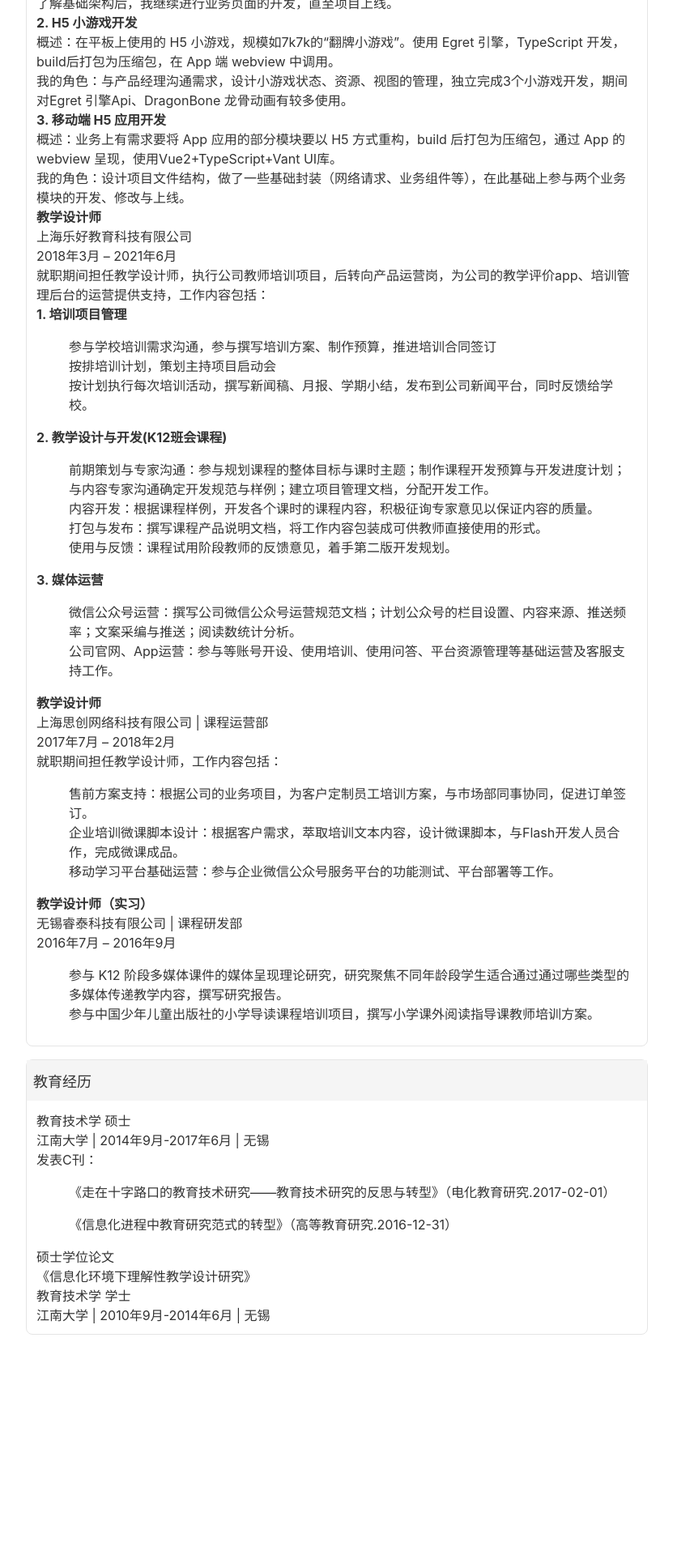
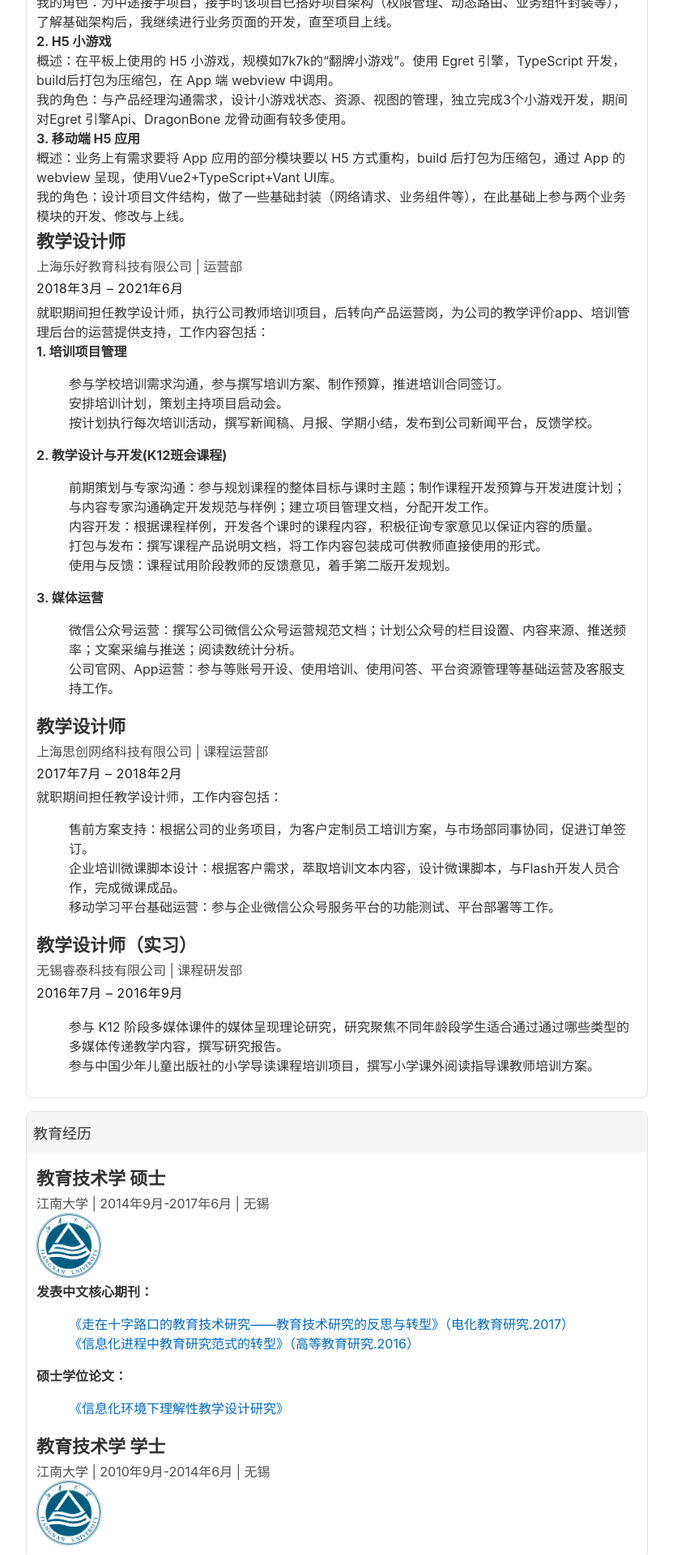
Before and after one commit to went2/simon.me, a Next.js app: page /cv in a window 1280 px wide. Shown: the part 620-2540 px from the top of the page at 81% size, without its empty margins (224-1055 px from the left). Before the commit the page ends 2284 px from the top, so only its background shows below. Built offline with nearby package versions, Linux system fonts and the light colour scheme.

Commit message:
cv page styled

```diff
--- a/src/components/CollapseContent/CollapseContent.module.scss
+++ b/src/components/CollapseContent/CollapseContent.module.scss
@@ -24,6 +24,10 @@
     margin-right: 5px;
   }
 
+  .show-collapsed {
+    border-bottom: 3px solid #e5e5e5;
+  }
+
   .collapse-wrapper {
     overflow: auto;
   }
--- a/src/components/CollapseContent/index.tsx
+++ b/src/components/CollapseContent/index.tsx
@@ -1,4 +1,3 @@
-import { NextPage } from 'next';
 import { useState } from 'react';
 import styles from './CollapseContent.module.scss';
 
@@ -8,7 +7,7 @@ interface PropsType {
   children?: React.ReactNode;
 }
 
-const CollapseContent: NextPage<PropsType> = ({ title, collapsed = false, children }) => {
+const CollapseContent = ({ title, collapsed = false, children }: PropsType): JSX.Element => {
   const [isCollapsed, setIsCollapsed] = useState(collapsed);
 
   return (
--- /dev/null
+++ b/src/components/CvContent/CompanyName.tsx
@@ -0,0 +1,27 @@
+type Props = {
+  children: string | JSX.Element;
+};
+
+const CompanyName = ({ children }: Props) => {
+  return (
+    <>
+      <span>{children}</span>
+      <style jsx>
+        {`
+        span {
+          font-size: 16px;
+          line-height: 1.4rem;
+          color: var(--text-secondary);
+          padding: 2px 0;
+        }
+        span:hover {
+          border-bottom: 1px dashed #bbb;
+        }
+
+        `}
+      </style>
+    </>
+  );
+};
+
+export default CompanyName;
--- /dev/null
+++ b/src/components/CvContent/JobTitle.tsx
@@ -0,0 +1,22 @@
+type Props = {
+  children: string | JSX.Element;
+}
+
+const JobTitle = ({ children }: Props) => {
+  return (
+    <>
+      <p><strong>{children}</strong></p>
+      <style jsx>
+        {`
+        strong {
+          font-size: 22px;
+          line-height: 2.5rem;
+        }
+
+        `}
+      </style>
+    </>
+  );
+};
+
+export default JobTitle;
--- /dev/null
+++ b/src/components/CvContent/WorkingYear.tsx
@@ -0,0 +1,26 @@
+type Props = {
+  children: string | JSX.Element;
+};
+
+const WorkingYear = ({ children }: Props) => {
+  return (
+    <>
+      <p>{children}</p>
+      <style jsx>
+        {`
+        p {
+          font-size: 16px;
+          margin: 3px auto;
+          line-height: 1.4rem;
+          color: var(--text-primary);
+          padding: 2px 0;
+          letter-spacing: 0.5px;
+        }
+
+        `}
+      </style>
+    </>
+  );
+};
+
+export default WorkingYear;
--- a/src/pages/cv.tsx
+++ b/src/pages/cv.tsx
@@ -1,6 +1,10 @@
 import { NextPage } from 'next';
+import Image from 'next/image';
 import styles from '../styles/Cv.module.scss';
 import CollapseContent from '../components/CollapseContent';
+import JobTitle from '../components/CvContent/JobTitle';
+import CompanyName from '../components/CvContent/CompanyName';
+import WorkingYear from '../components/CvContent/WorkingYear';
 
 const Cv: NextPage = () => {
   return (
@@ -24,30 +28,32 @@ const Cv: NextPage = () => {
       <CollapseContent title='个人总结'>
         本科与硕士就读教育技术学专业，毕业后在教育服务公司先后从事教学设计、产品运营等工作，后花半年时间学习前端开发相关知识与技能，目前从事前端开发，有后台管理系统、H5小游戏、移动端H5等类型应用的开发经验。
       </CollapseContent>
+
       <CollapseContent title='工作经历'>
-        <section className="experience">
-          <header>
-            <p><strong>前端开发工程师</strong></p>
-            <p>上海胜者教育有限公司 | 在线学堂部</p>
-            <p>2021年8月 – 2022年5月</p>
+        <section className={styles.expContainer}>
+          <header className={styles.expHeader}>
+            <JobTitle>前端开发工程师</JobTitle>
+            <CompanyName>上海胜者教育有限公司 | 在线学堂部</CompanyName>
+            <WorkingYear>2021年8月 – 2022年5月</WorkingYear>
           </header>
-          <div className='content'>
+
+          <div className={styles.expDes}>
             <p>就职期间参与以下类型项目开发：</p>
 
-            <section className='job-description'>
+            <section className={styles.jobDes}>
               <p><strong>1. 公司财务后台管理系统</strong></p>
               <p>概述：为公司的销售、财务、客服等人员提供订单管理、财务管理、教务管理等功能的后台管理系统，前后端分离，前端技术栈Vue2+TypeScript+AntDesign Vue UI库。</p>
               <p>我的角色：为中途接手项目，接手时该项目已搭好项目架构（权限管理、动态路由、业务组件封装等），了解基础架构后，我继续进行业务页面的开发，直至项目上线。</p>
             </section>
 
-            <section className='job-description'>
-              <p><strong>2.	H5 小游戏开发</strong></p>
+            <section className={styles.jobDes}>
+              <p><strong>2.	H5 小游戏</strong></p>
               <p>概述：在平板上使用的 H5 小游戏，规模如7k7k的“翻牌小游戏”。使用 Egret 引擎，TypeScript 开发，build后打包为压缩包，在 App 端 webview 中调用。</p>
               <p>我的角色：与产品经理沟通需求，设计小游戏状态、资源、视图的管理，独立完成3个小游戏开发，期间对Egret 引擎Api、DragonBone 龙骨动画有较多使用。</p>
             </section>
 
-            <section className='job-description'>
-              <p><strong>3.	移动端 H5 应用开发</strong></p>
+            <section className={styles.jobDes}>
+              <p><strong>3.	移动端 H5 应用</strong></p>
               <p>概述：业务上有需求要将 App 应用的部分模块要以 H5 方式重构，build 后打包为压缩包，通过 App 的 webview 呈现，使用Vue2+TypeScript+Vant UI库。</p>
               <p>我的角色：设计项目文件结构，做了一些基础封装（网络请求、业务组件等），在此基础上参与两个业务模块的开发、修改与上线。</p>
             </section>
@@ -55,25 +61,27 @@ const Cv: NextPage = () => {
           </div>
         </section>
 
-        <section className='experience'>
-          <header>
-            <p><strong>教学设计师</strong></p>
-            <p>上海乐好教育科技有限公司</p>
-            <p>2018年3月 – 2021年6月</p>
+        <section className={styles.expContainer}>
+          <header className={styles.expHeader}>
+            <JobTitle>教学设计师</JobTitle>
+            <CompanyName>上海乐好教育科技有限公司 | 运营部</CompanyName>
+            <WorkingYear>2018年3月 – 2021年6月</WorkingYear>
           </header>
-          <div className="content">
+
+          <div className={styles.expDes}>
             <p>就职期间担任教学设计师，执行公司教师培训项目，后转向产品运营岗，为公司的教学评价app、培训管理后台的运营提供支持，工作内容包括：</p>
 
-            <section className='job-description'>
+            <section className={styles.jobDes}>
               <p><strong>1.	培训项目管理</strong></p>
               <ul>
-                <li>参与学校培训需求沟通，参与撰写培训方案、制作预算，推进培训合同签订</li>
-                <li>按排培训计划，策划主持项目启动会</li>
-                <li>按计划执行每次培训活动，撰写新闻稿、月报、学期小结，发布到公司新闻平台，同时反馈给学校。</li>
+                <li>参与学校培训需求沟通，参与撰写培训方案、制作预算，推进培训合同签订。</li>
+                <li>安排培训计划，策划主持项目启动会。</li>
+                <li>按计划执行每次培训活动，撰写新闻稿、月报、学期小结，发布到公司新闻平台，反馈学校。</li>
               </ul>
+
             </section>
 
-            <section className='job-description'>
+            <section className={styles.jobDes}>
               <p><strong>2.	教学设计与开发(K12班会课程)</strong></p>
               <ul>
                 <li>前期策划与专家沟通：参与规划课程的整体目标与课时主题；制作课程开发预算与开发进度计划；与内容专家沟通确定开发规范与样例；建立项目管理文档，分配开发工作。</li>
@@ -83,7 +91,7 @@ const Cv: NextPage = () => {
               </ul>
             </section>
 
-            <section className='job-description'>
+            <section className={styles.jobDes}>
               <p><strong>3.	媒体运营</strong></p>
               <ul>
                 <li>微信公众号运营：撰写公司微信公众号运营规范文档；计划公众号的栏目设置、内容来源、推送频率；文案采编与推送；阅读数统计分析。</li>
@@ -93,56 +101,102 @@ const Cv: NextPage = () => {
           </div>
         </section>
 
-        <section className="experience">
-          <header>
-            <p><strong>教学设计师</strong></p>
-            <p>上海思创网络科技有限公司 | 课程运营部</p>
-            <p>2017年7月 – 2018年2月</p>
+        <section className={styles.expContainer}>
+          <header className={styles.expHeader}>
+            <JobTitle>教学设计师</JobTitle>
+            <CompanyName>上海思创网络科技有限公司 | 课程运营部</CompanyName>
+            <WorkingYear>2017年7月 – 2018年2月</WorkingYear>
           </header>
-          <div className="content">
+
+          <div className={styles.expDes}>
             <p>就职期间担任教学设计师，工作内容包括：</p>
+            <section className={styles.jobDes}>
               <ul>
                 <li>售前方案支持：根据公司的业务项目，为客户定制员工培训方案，与市场部同事协同，促进订单签订。</li>
                 <li>企业培训微课脚本设计：根据客户需求，萃取培训文本内容，设计微课脚本，与Flash开发人员合作，完成微课成品。</li>
                 <li>移动学习平台基础运营：参与企业微信公众号服务平台的功能测试、平台部署等工作。</li>
               </ul>
+            </section>
+
           </div>
         </section>
 
-        <section className="experience">
-          <header>
-            <p><strong>教学设计师（实习）</strong></p>
-            <p>无锡睿泰科技有限公司 | 课程研发部</p>
-            <p>2016年7月 – 2016年9月</p>
+        <section className={styles.expContainer}>
+          <header className={styles.expHeader}>
+            <JobTitle>教学设计师（实习）</JobTitle>
+            <CompanyName>无锡睿泰科技有限公司 | 课程研发部</CompanyName>
+            <WorkingYear>2016年7月 – 2016年9月</WorkingYear>
           </header>
-          <div className="content">
+
+          <div className={styles.expDes}>
+            <section className={styles.jobDes}>
               <ul>
                 <li>参与 K12 阶段多媒体课件的媒体呈现理论研究，研究聚焦不同年龄段学生适合通过通过哪些类型的多媒体传递教学内容，撰写研究报告。</li>
                 <li>参与中国少年儿童出版社的小学导读课程培训项目，撰写小学课外阅读指导课教师培训方案。</li>
               </ul>
+            </section>
           </div>
         </section>
 
       </CollapseContent>
 
       <CollapseContent title='教育经历'>
-        <section>
-          <p>教育技术学 硕士</p>
-          <p>江南大学 | 2014年9月-2017年6月 | 无锡</p>
-          <p>发表C刊：</p>
+        <section className={styles.expContainer}>
+          <header className={styles.expHeaderWithFlex}>
+            <div>
+              <JobTitle>教育技术学 硕士</JobTitle>
+              <CompanyName>江南大学 | 2014年9月-2017年6月 | 无锡</CompanyName>
+            </div>
+            <Image
+              src="/jiangnan_university_logo.png" alt="jiangnan_university_logo"
+              width={80}
+              height={80}
+            />
+          </header>
+          <div className={styles.expDesEdu}>
+            <p><strong>
+              发表中文核心期刊：
+            </strong>
+            </p>
             <ul>
-            《走在十字路口的教育技术研究——教育技术研究的反思与转型》（电化教育研究.2017-02-01）
+              <li>
+                <a href="https://www.cnki.com.cn/Article/CJFDTOTAL-DHJY201702003.htm">
+                  《走在十字路口的教育技术研究——教育技术研究的反思与转型》（电化教育研究.2017）
+                </a>
+              </li>
+              <li>
+                <a href="https://www.cnki.com.cn/Article/CJFDTotal-HIGH201612010.htm">
+                  《信息化进程中教育研究范式的转型》（高等教育研究.2016）
+                </a>
+              </li>
             </ul>
+
+            <p><strong>硕士学位论文：</strong></p>
             <ul>
-            《信息化进程中教育研究范式的转型》（高等教育研究.2016-12-31）
+              <li className={styles.thesis}>
+                <a href="https://cdmd.cnki.com.cn/Article/CDMD-10295-1017250327.htm">
+                  《信息化环境下理解性教学设计研究》
+                </a>
+              </li>
             </ul>
-          <p>硕士学位论文</p>
-          <p>《信息化环境下理解性教学设计研究》</p>
 
+          </div>
         </section>
-        <section>
-          <p>教育技术学 学士</p>
-          <p>江南大学 | 2010年9月-2014年6月 | 无锡</p>
+
+        <section className={styles.expContainer}>
+          <header className={styles.expHeaderWithFlex}>
+            <div>
+              <JobTitle>教育技术学 学士</JobTitle>
+              <CompanyName>江南大学 | 2010年9月-2014年6月 | 无锡</CompanyName>
+            </div>
+            <Image
+              src="/jiangnan_university_logo.png" alt="jiangnan_university_logo"
+              width={80}
+              height={80}
+            />
+          </header>
+
+
         </section>
       </CollapseContent>
 
--- a/src/styles/Cv.module.scss
+++ b/src/styles/Cv.module.scss
@@ -16,33 +16,94 @@
   .social-media {}
 }
 
-.panel {
-  margin: 1rem auto;
-  position: relative;
+.exp-container {
+  margin-bottom: 15px;
+  padding: 2px 8px 15px 8px;
+  border-bottom: 1px solid #ccc;
 
-  &-header {
-    font-size: 20px;
-    padding: 12px 8px;
-    border: 1px solid #e5e5e5;
-    border-radius: 10px 10px 0 0;
-    background-color: #f5f5f5;
-    cursor: pointer;
-    display: flex;
-    align-items: center;
+  .exp-header {
+    border-bottom: 1px dashed #ccc;
+    padding-bottom: 5px;
   }
 
-  &-header::before {
-    content: "\02795";
-    font-size: 14px;
-    color: whitesmoke;
-    margin-right: 5px;
+  .exp-header-with-flex {
+    // border-bottom: 1px dashed #ccc;
+    padding-bottom: 5px;
+    padding-right: 10px;
+    display: flex;
+    justify-content: space-between;
   }
 
-  &-content {
-    padding: 1rem;
-    border: 1px solid #e5e5e5;
+  .exp-des {
+    margin-top: 12px;
+    line-height: 1.4rem;
+    padding: 0 5px;
 
+    p {
+      margin: 6px 0;
+    }
+
+    .job-des {
+      p:first-child {
+        font-size: 1.05rem;
+        margin: 10px 0 5px 0;
+      }
+
+      ul {
+        padding-left: 20px;
+
+        li {
+          margin: 5px 0;
+        }
+
+        li::before {
+          content: "\279C";
+          position: relative;
+          right: 2px;
+        }
+
+      }
+
+    }
   }
 
+  .exp-des-edu {
+    margin-top: 12px;
+    line-height: 1.4rem;
+    padding: 0 5px;
 
+    p {
+      margin: 6px 0;
+    }
+
+    ul {
+      padding-left: 20px;
+
+      li {
+        margin: 6px 0;
+
+        a:hover {
+          border-bottom: 1px dashed var(--text-link);
+        }
+      }
+
+      li::before {
+        content: "\1F4DD";
+        position: relative;
+        right: 2px;
+      }
+    }
+
+    .thesis::before {
+      content: "\1F4D6";
+      position: relative;
+      right: 2px;
+    }
+  }
 }
+
+.exp-container:last-child {
+  border-bottom: none;
+  margin-bottom: 0;
+  padding-bottom: 0;
+}
--- a/src/styles/global.scss
+++ b/src/styles/global.scss
@@ -37,7 +37,6 @@ p {
   --text-link: #0069c2;
   --text-inactive: rgba(158, 158, 158, 0.6);
 
-
   --article-title-size: 24px;
   --article-title-color: #112c22;
 }
```
Also changed, not shown: public/jiangnan_university_logo.png (added). Lines whose indentation alone changed are shown as unchanged.
